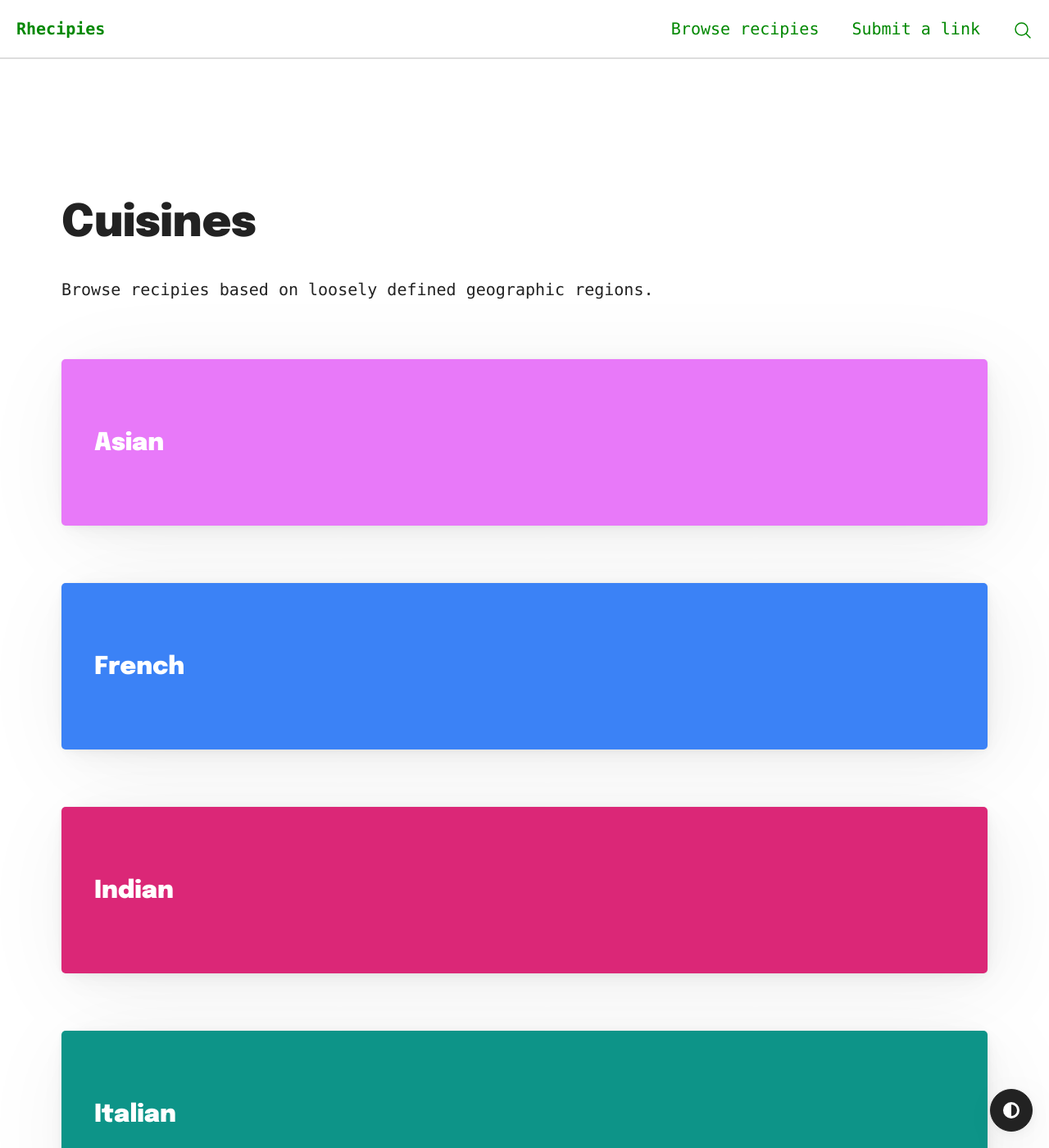
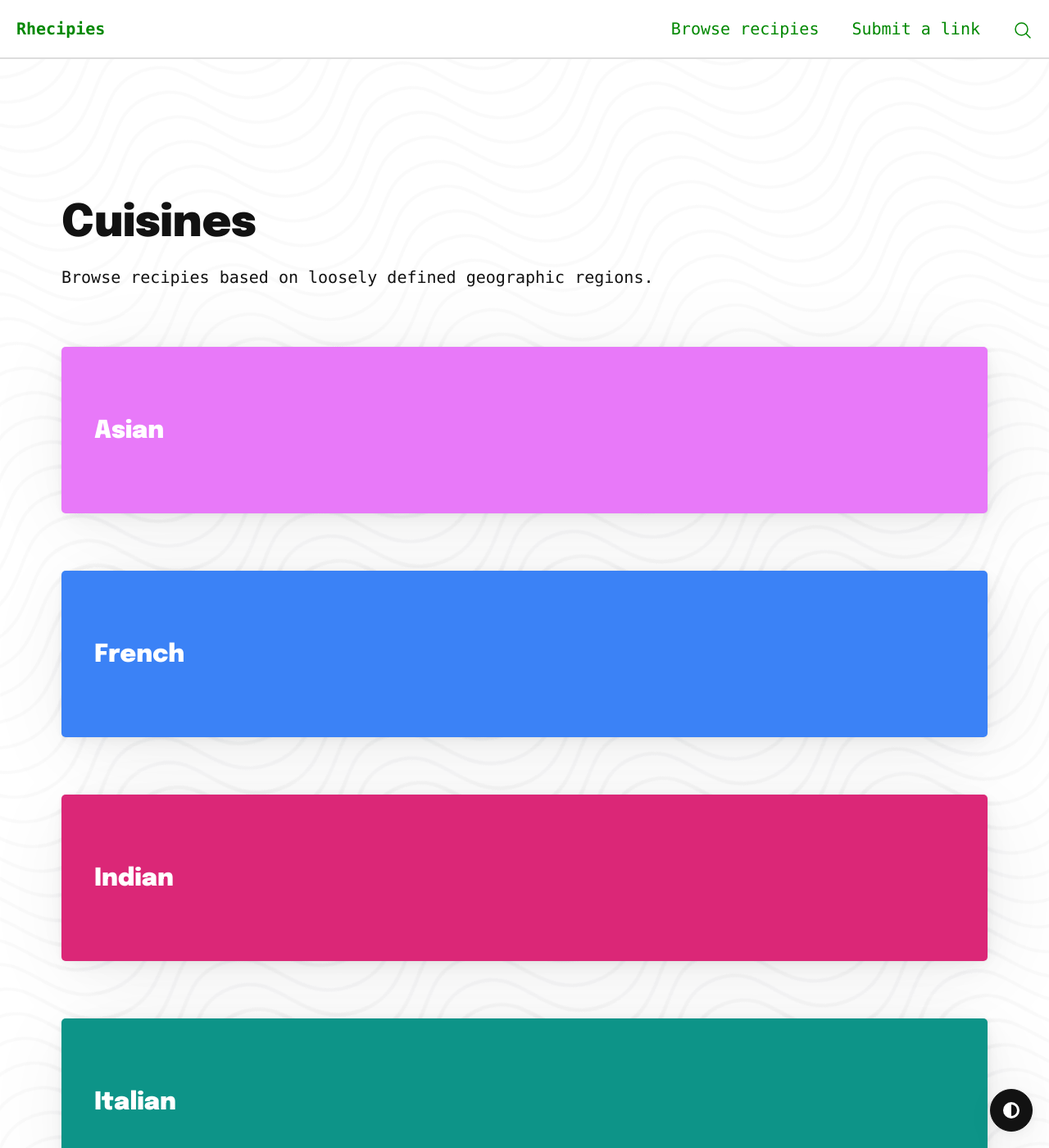
Before and after one commit to rhettparkinson/rhecipies, a Jekyll site: the page built from index.html, in a window 1280 px wide and 1400 px high. Shown: the whole window at 82% size. Built offline with Jekyll 4.4.1, drawn with Linux system fonts in a browser that asks for light colours; nearby versions of some CDN libraries; some web fonts are replaced; a script that is not in the unit is left out.

Commit message:
Style updates

```diff
--- a/_sass/default/default.scss
+++ b/_sass/default/default.scss
@@ -68,7 +68,12 @@
 
 /* content */
 
+html[data-theme="dark"] main {
+  background-image: url(/assets/images/pattern-dark.svg);
+}
+
 main {
+  background-image: url(/assets/images/pattern-light.svg);
   padding-top: calc(
     (var(--nav-element-spacing-vertical) * 2) + calc(var(--font-size) * 1.5)
   );
@@ -86,7 +91,7 @@
       h1 {
         margin-top: calc(var(--typography-spacing-vertical) * 0.5);
         margin-bottom: 0;
-        padding-bottom: calc(var(--typography-spacing-vertical) * 0.5);
+        padding-bottom: calc(var(--typography-spacing-vertical) * 0.25);
       }
 
       p {
@@ -100,6 +105,7 @@
     margin: calc(var(--block-spacing-vertical) / 2) 0;
     padding: calc(var(--block-spacing-vertical) / 2)
       var(--block-spacing-horizontal);
+    overflow: hidden;
 
     h2 {
       margin-top: calc(var(--typography-spacing-vertical) * 0.25);
@@ -121,11 +127,13 @@
   column-count: 1;
   column-gap: 0;
   counter-reset: item-counter;
-  margin-left: calc(var(--spacing) * -0.5);
-  margin-right: calc(var(--spacing) * -0.5);
+  margin-left: calc(var(--spacing) * -1);
+  margin-right: calc(var(--spacing) * -1);
 
-  @media screen and (min-width: 800px) {
+  @media screen and (min-width: 768px) {
     column-count: 2;
+    margin-left: auto;
+    margin-right: auto;
   }
 
   @media screen and (min-width: 1400px) {
@@ -142,7 +150,7 @@
 .masonry__item {
   box-sizing: border-box;
   break-inside: avoid;
-  padding: calc(var(--spacing) * 0.5);
+  padding: calc(var(--spacing) * 1);
 
   article {
     margin: 0;
--- a/_sass/layout/post.scss
+++ b/_sass/layout/post.scss
@@ -5,23 +5,20 @@
     grid-column-gap: 0;
     border-radius: 0;
     box-shadow: none;
-    background-color: transparent;
     margin: 0;
     padding: 0;
   }
 }
 
 .recipe__header {
-  background-color: var(--muted-background-color);
   grid-column-gap: 0;
   padding: 0;
 }
 
 .recipe__description {
-  border-right: solid 2px var(--muted-background-color);
   display: grid;
   place-content: center;
-  padding: 2rem;
+  padding: 4rem 2rem;
 
   @media screen and (min-width: 992px) {
     padding: 4vw;
@@ -94,6 +91,7 @@
 }
 
 .recipe__instructions {
+  background-color: var(--background-color);
 
   &.recipe__instructions--desktop {
     display: none;
@@ -136,6 +134,20 @@
 }
 
 .recipe__ingredients {
+  position: relative;
+
+  &::after {
+    @media screen and (min-width: 992px) {
+      content: '';
+      height: 100%;
+      width: 2px;
+      background-color: var(--muted-border-color);
+      position: absolute;
+      right: -1px;
+      top: 4vw;
+      height: calc(100% - 8vw);
+    }
+  }
 
   li {
     margin-bottom: 0;
@@ -153,10 +165,6 @@
 
 .recipe__method {
   counter-reset: step;
-
-  @media screen and (min-width: 992px) {
-    border-left: solid 2px var(--muted-border-color);
-  }
 
   li {
     counter-increment: step;
--- a/_sass/variables/variables.scss
+++ b/_sass/variables/variables.scss
@@ -28,7 +28,7 @@
   --primary-color: #080; /* "Green" */
   --primary-color-lighter: #0a0; /* Bright Green */
   --secondary-color: #808782; /* Battleship Grey */
-  --black: #222222; /* Eerie Black */
+  --black: #121212; /* Eerie Black */
   --black-focus: #444444;
   --white: #ffffff; /* White */
   --white-focus: #eee;
@@ -121,7 +121,7 @@
   --dropdown-box-shadow: var(--card-box-shadow);
   --dropdown-color: var(--color);
   --dropdown-hover-background-color: hsl(205deg, 20%, 94%);
-  --modal-overlay-background-color: rgba(213, 220, 226, 0.7);
+  --modal-overlay-background-color: rgba(233, 233, 233, 0.8);
   --progress-background-color: hsl(205deg, 18%, 86%);
   --progress-color: var(--primary);
   --loading-spinner-opacity: 0.5;
@@ -153,7 +153,7 @@
     --h5-color: var(--secondary-color);
     --h6-color: var(--secondary-color);
     --muted-color: #666;
-    --muted-background-color: #333;
+    --muted-background-color: #191919;
     --muted-border-color: #555;
     --primary: var(--primary-color-lighter);
     --primary-hover: var(--primary-color-lighter);
@@ -229,8 +229,8 @@
     --dropdown-border-color: #3c3c3c;
     --dropdown-box-shadow: var(--card-box-shadow);
     --dropdown-color: var(--color);
-    --dropdown-hover-background-color: rgba(36, 51, 62, 0.75);
-    --modal-overlay-background-color: rgba(36, 51, 62, 0.8);
+    --dropdown-hover-background-color: rgba(36, 36, 36, 0.75);
+    --modal-overlay-background-color: rgba(36, 36, 36, 0.8);
     --progress-background-color: #3c3c3c;
     --progress-color: var(--primary);
     --loading-spinner-opacity: 0.5;
@@ -261,7 +261,7 @@
   --h5-color: var(--secondary-color);
   --h6-color: var(--secondary-color);
   --muted-color: #666;
-  --muted-background-color: #333;
+  --muted-background-color: #191919;
   --muted-border-color: var(--black-focus);
   --primary: var(--primary-color-lighter);
   --primary-hover: var(--primary-color-lighter);
@@ -337,8 +337,8 @@
   --dropdown-border-color: #3c3c3c;
   --dropdown-box-shadow: var(--card-box-shadow);
   --dropdown-color: var(--color);
-  --dropdown-hover-background-color: rgba(36, 51, 62, 0.75);
-  --modal-overlay-background-color: rgba(36, 51, 62, 0.8);
+  --dropdown-hover-background-color: rgba(36, 36, 36, 0.75);
+  --modal-overlay-background-color: rgba(36, 36, 36, 0.8);
   --progress-background-color: #3c3c3c;
   --progress-color: var(--primary);
   --loading-spinner-opacity: 0.5;
```
Also changed, not shown: _sass/navigation/navigation.scss (+4 -4 lines).
